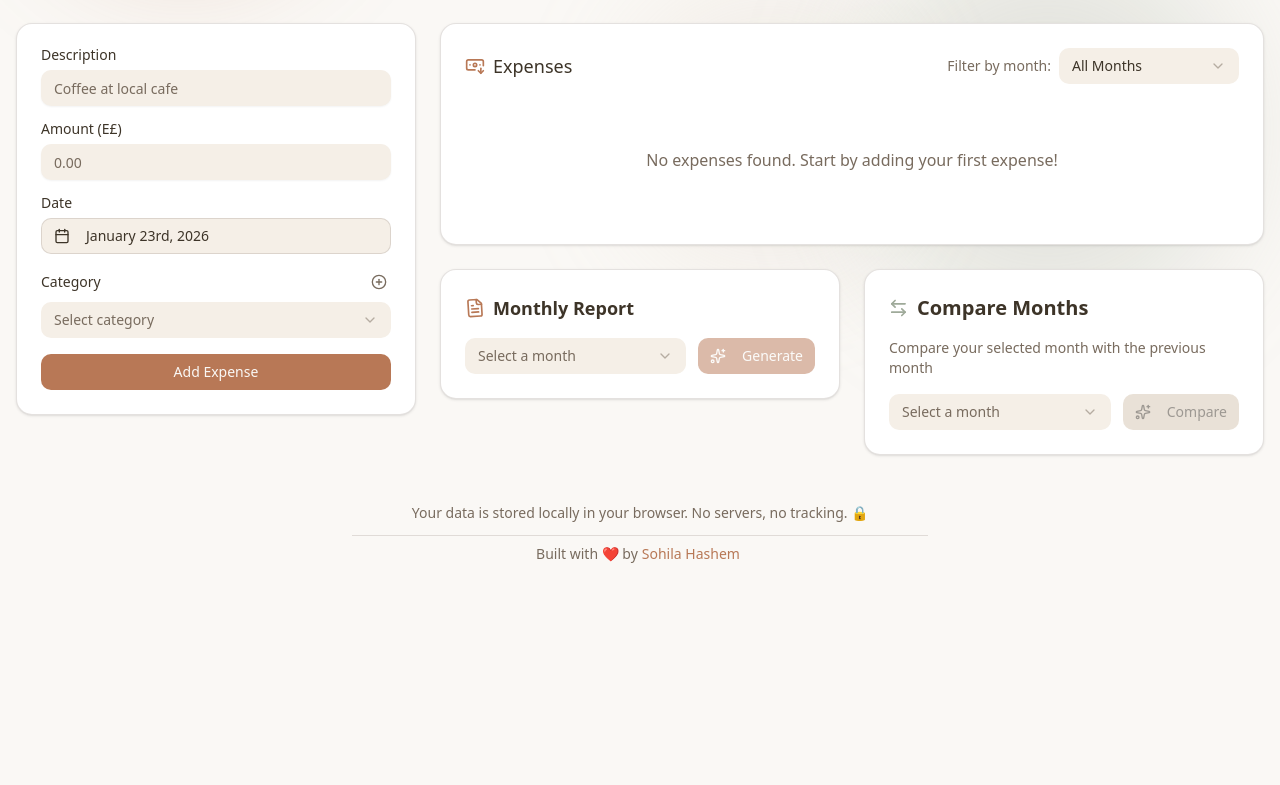
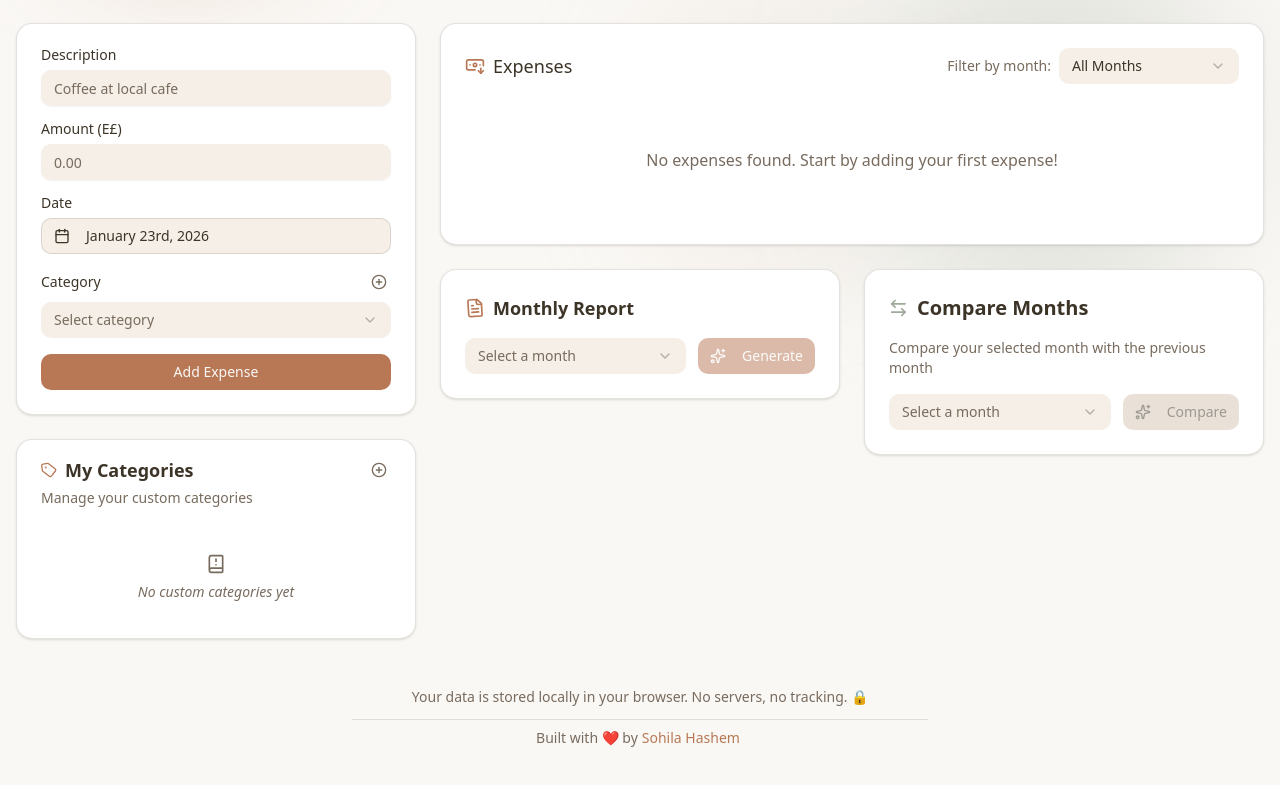
Before and after one commit to Sohila-Hashem/where-did-my-money-go, a React (Vite) app: page / in a window 1280 px wide. Shown: the part 397-1182 px from the top of the page. Before the commit the page ends 1001 px from the top, so only its background shows below. Built offline with nearby package versions, Linux system fonts and the light colour scheme.

Commit message:
refactor: rendering the custom category manager even with no custom categories

```diff
--- a/package.json
+++ b/package.json
@@ -33,6 +33,7 @@
     "class-variance-authority": "^0.7.1",
     "clsx": "^2.1.1",
     "date-fns": "^4.1.0",
+    "lucide": "^0.577.0",
     "lucide-react": "^0.544.0",
     "motion": "^12.29.0",
     "next-themes": "^0.4.6",
--- a/src/components/custom-categories-manager.tsx
+++ b/src/components/custom-categories-manager.tsx
@@ -1,5 +1,5 @@
 import { useState } from "react";
-import { Pencil, Trash2, Check, X, Tag } from "lucide-react";
+import { Pencil, Trash2, Check, X, Tag, BookAlertIcon } from "lucide-react";
 import { motion, AnimatePresence } from "motion/react";
 import { Card } from "@/components/ui/card";
 import { Button } from "@/components/ui/button";
@@ -34,8 +34,6 @@ export function CustomCategoriesManager({
     const [dialogOpen, setDialogOpen] = useState(false);
     const [newCategoryInput, setNewCategoryInput] = useState("");
     const [newCategoryError, setNewCategoryError] = useState("");
-
-    if (customCategories.length === 0) return null;
 
     const handleStartEdit = (category: string) => {
         setEditingCategory(category);
@@ -114,6 +112,13 @@ export function CustomCategoriesManager({
 
                     <div className="space-y-1.5">
                         <AnimatePresence mode="popLayout">
+                            {customCategories.length === 0 ? (
+                                <div className="flex flex-col justify-center items-center text-muted-foreground space-y-1.5 my-5">
+                                    <BookAlertIcon className="w-5 h-6" />
+                                    <p className="italic text-sm text-center">No custom categories yet</p>
+                                </div>
+                            ) : (
+                                <>
                                     <p className="text-sm text-muted-foreground text-end px-2">Total: {customCategories.length}</p>
                                     {customCategories.map((customCategory) => (
                                         <motion.div
@@ -220,6 +225,8 @@ export function CustomCategoriesManager({
                                             )}
                                         </motion.div>
                                     ))}
+                                </>
+                            )}
                         </AnimatePresence>
                     </div>
 
```
Also changed, not shown: 2 other files (tests, documents, lock files or other folders). Lines whose indentation alone changed are shown as unchanged.
